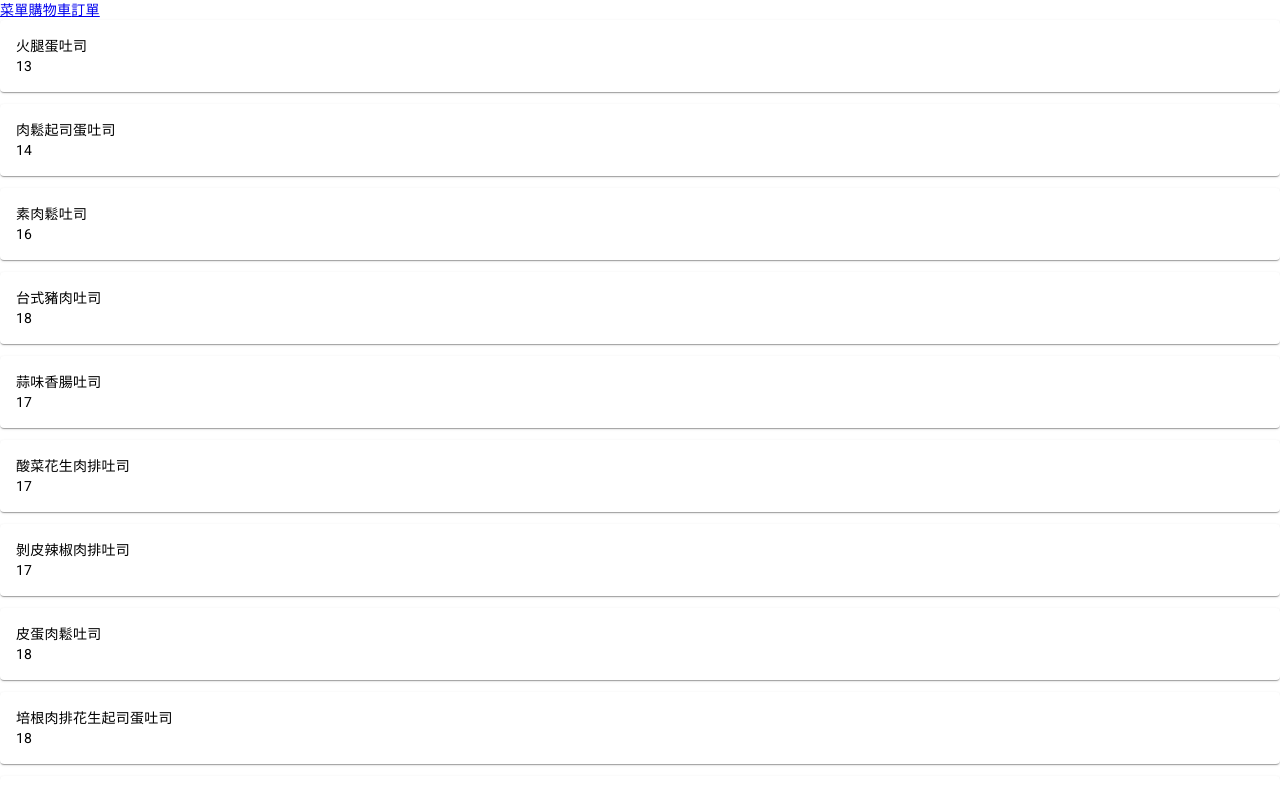
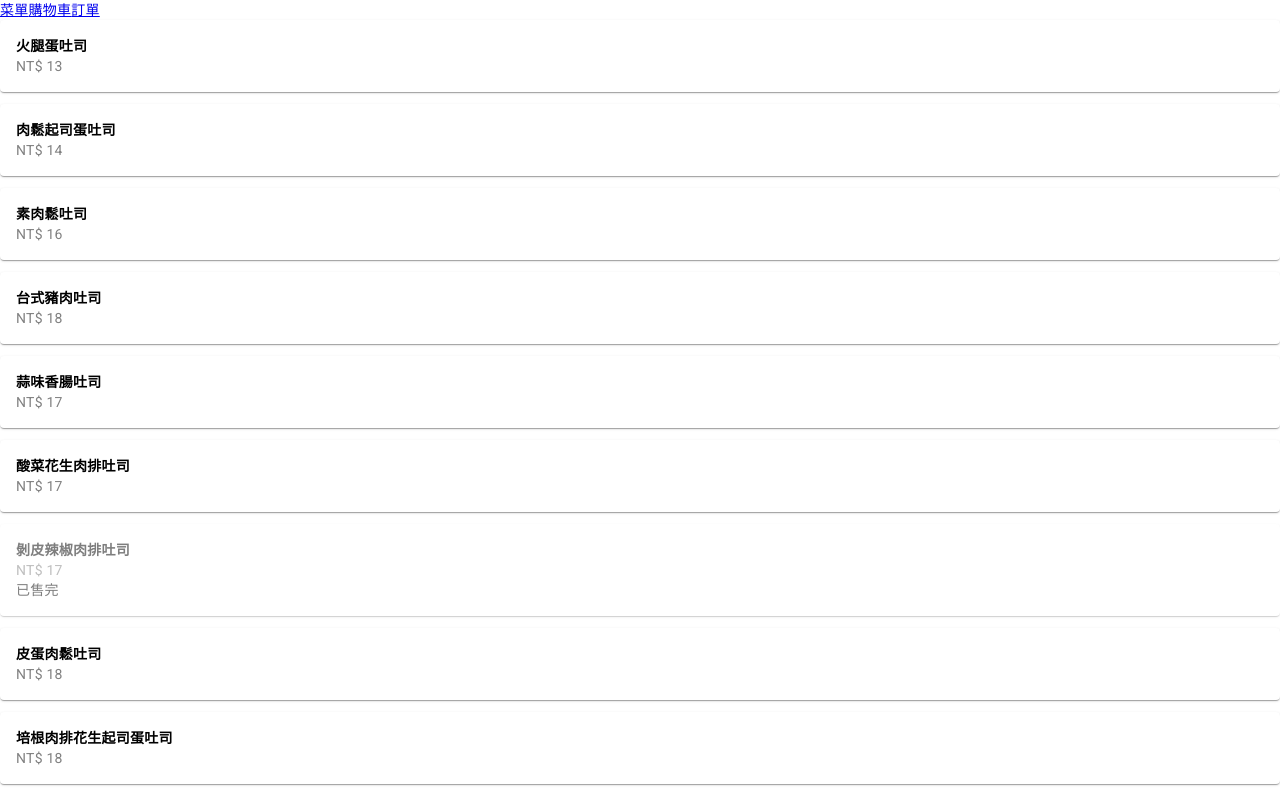
Before and after one commit to alisonwu6/munch-os, an Angular app: page /menu in a window 1280 px wide. Shown: the top 793 px of the page. Built offline with nearby package versions, Linux system fonts and the light colour scheme; data requests are answered from the project's data file.

Commit message:
feat(stage 8): SCSS & BEM

```diff
--- a/src/app/menu-item/menu-item.component.html
+++ b/src/app/menu-item/menu-item.component.html
@@ -1,6 +1,9 @@
-<mat-card>
+<mat-card class="menu-item" [class.menu-item--sold-out]="stockStatus === 'soldOut'">
   <mat-card-content>
-    <div>{{ name }}</div>
-    <div>{{ price }}</div>
+    <div class="menu-item__name">{{ name }}</div>
+    <div class="menu-item__price">NT$ {{ price }}</div>
+    @if (stockStatus === 'soldOut') {
+    <div class="menu-item__badge">已售完</div>
+    }
   </mat-card-content>
 </mat-card>
--- a/src/app/menu-item/menu-item.component.scss
+++ b/src/app/menu-item/menu-item.component.scss
@@ -0,0 +1,13 @@
+.menu-item {
+  &__name {
+    font-weight: bold;
+  }
+
+  &__price {
+    color: gray;
+  }
+
+  &--sold-out {
+    opacity: 0.5;
+  }
+}
--- a/src/app/menu-item/menu-item.component.ts
+++ b/src/app/menu-item/menu-item.component.ts
@@ -1,5 +1,6 @@
 import { Component, Input } from '@angular/core';
 import { MatCardModule } from '@angular/material/card';
+import { StockStatus } from '../models/menu-item.model';
 
 @Component({
   selector: 'app-menu-item',
@@ -12,4 +13,5 @@ export class MenuItemComponent {
   // price:number = 100;
   @Input() name: string = '';
   @Input() price: number = 0;
+  @Input() stockStatus: StockStatus = 'available';
 }
--- a/src/app/menu-list/menu-list.component.html
+++ b/src/app/menu-list/menu-list.component.html
@@ -1,3 +1,7 @@
 @for (item of menuItems; track item.id) {
-  <app-menu-item [name]="item.name" [price]="item.price"></app-menu-item>
+  <app-menu-item
+    [name]="item.name"
+    [price]="item.price"
+    [stockStatus]="item.stockStatus">
+  </app-menu-item>
 }
--- a/src/app/models/menu-item.model.ts
+++ b/src/app/models/menu-item.model.ts
@@ -1,5 +1,8 @@
+export type StockStatus = 'available' | 'soldOut' | 'restocking';
+
 export interface MenuItem {
   id: number;
   name: string;
   price: number;
+  stockStatus: StockStatus;
 }
```
Also changed, not shown: 1 other file (tests, documents, lock files or other folders).
